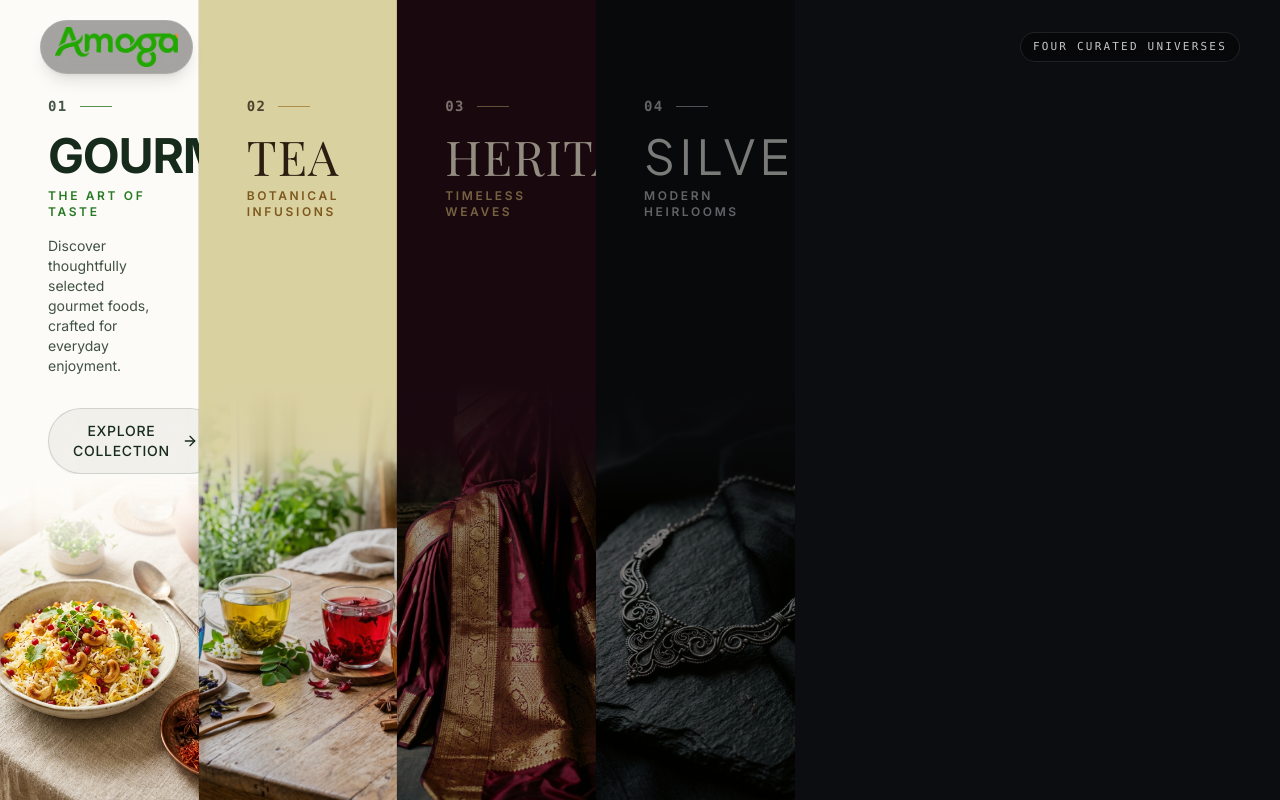
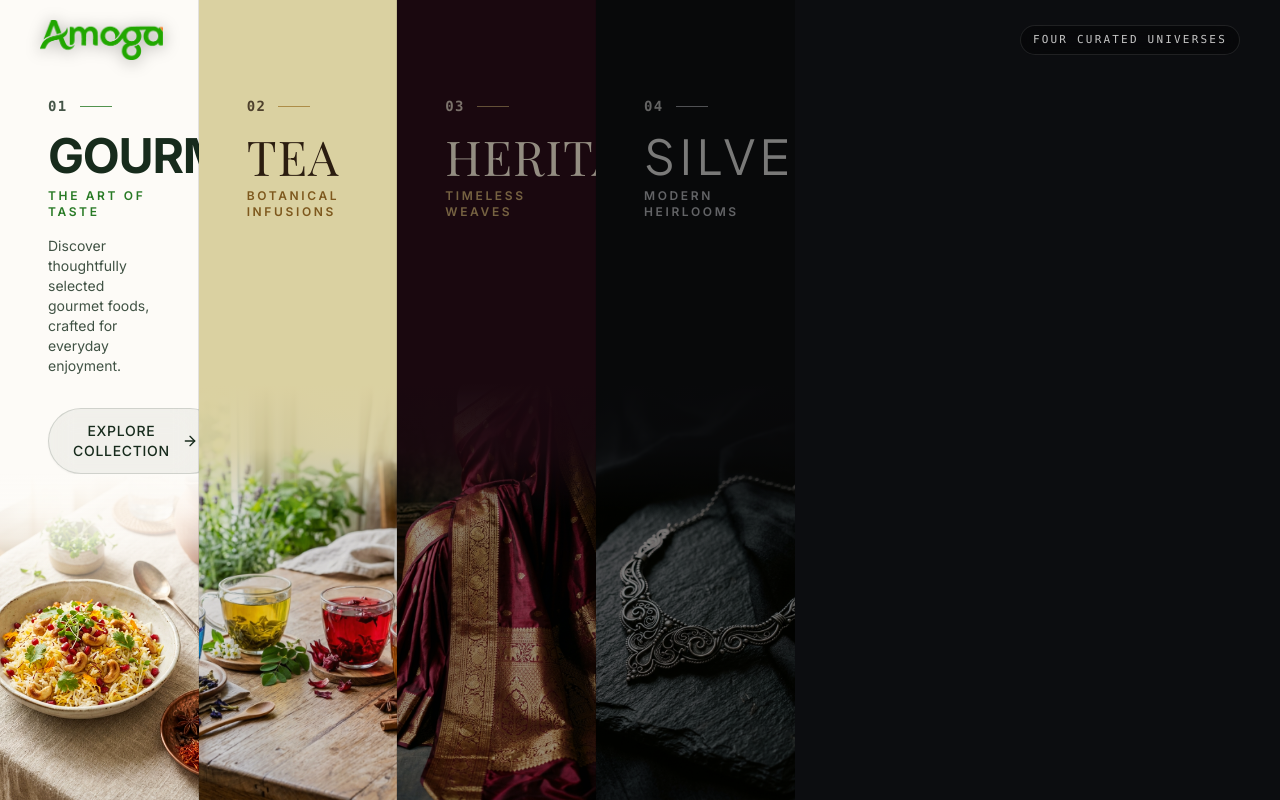
Before and after one commit to projectsatriowings/amoga, a React (Vite) app: page / in a window 1280 px wide. Built offline with nearby package versions, Linux system fonts and the light colour scheme; a web font is replaced by a local one.

Commit message:
fix(gatekeeper): make brand logo transparent without pill badge container

```diff
--- a/src/features/gatekeeper/GatekeeperHub.jsx
+++ b/src/features/gatekeeper/GatekeeperHub.jsx
@@ -1,5 +1,5 @@
 import React, { useState, useEffect, useCallback } from 'react';
-import { useNavigate } from 'react-router-dom';
+import { useNavigate, Link } from 'react-router-dom';
 import { motion, AnimatePresence, useReducedMotion } from 'framer-motion';
 import amogaLogo from '../../assets/images/amoga-logo.png';
 import { COLLECTIONS } from '../../data/collections';
@@ -79,15 +79,19 @@ export function GatekeeperHub() {
     >
       {/* Floating Brand Header */}
       <header className="absolute top-0 left-0 right-0 z-40 px-6 sm:px-10 py-5 flex items-center justify-between pointer-events-none">
-        {/* Exact Amoga Brand Logo */}
+        {/* Exact Amoga Brand Logo (Transparent) */}
         <div className="pointer-events-auto flex items-center gap-3">
-          <div className="px-3.5 py-1.5 rounded-full bg-black/35 backdrop-blur-md border border-white/10 shadow-lg">
+          <Link
+            to="/"
+            className="flex items-center transition-opacity hover:opacity-90 focus-visible:outline-none focus-visible:ring-2 focus-visible:ring-offset-2 rounded"
+            title="Amoga Unified Home"
+          >
             <img
               src={amogaLogo}
               alt="Amoga"
-              className="h-8 sm:h-10 w-auto object-contain shrink-0"
+              className="h-8 sm:h-10 w-auto object-contain shrink-0 drop-shadow-[0_2px_8px_rgba(0,0,0,0.35)]"
             />
-          </div>
+          </Link>
         </div>
 
         {/* Ambient Tagline / Visual Context */}
```
